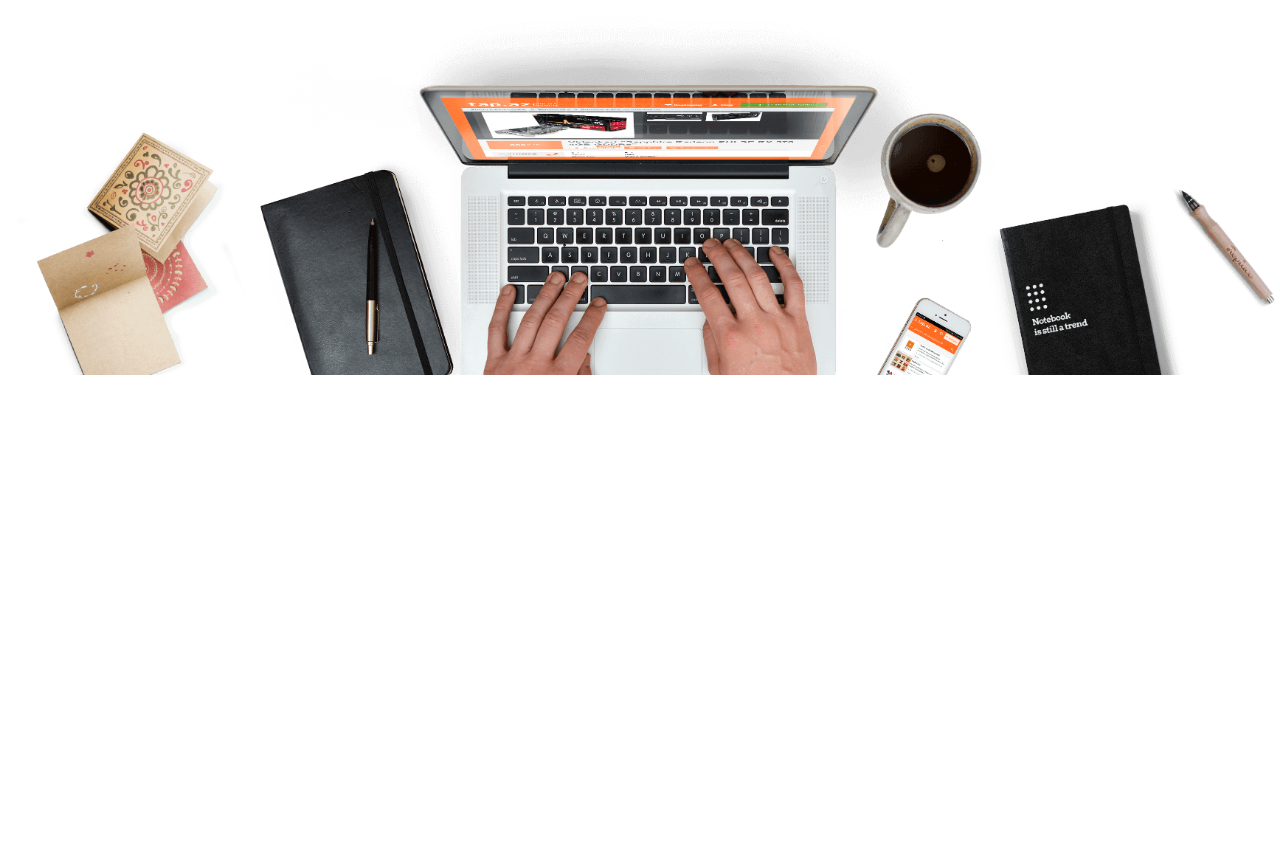
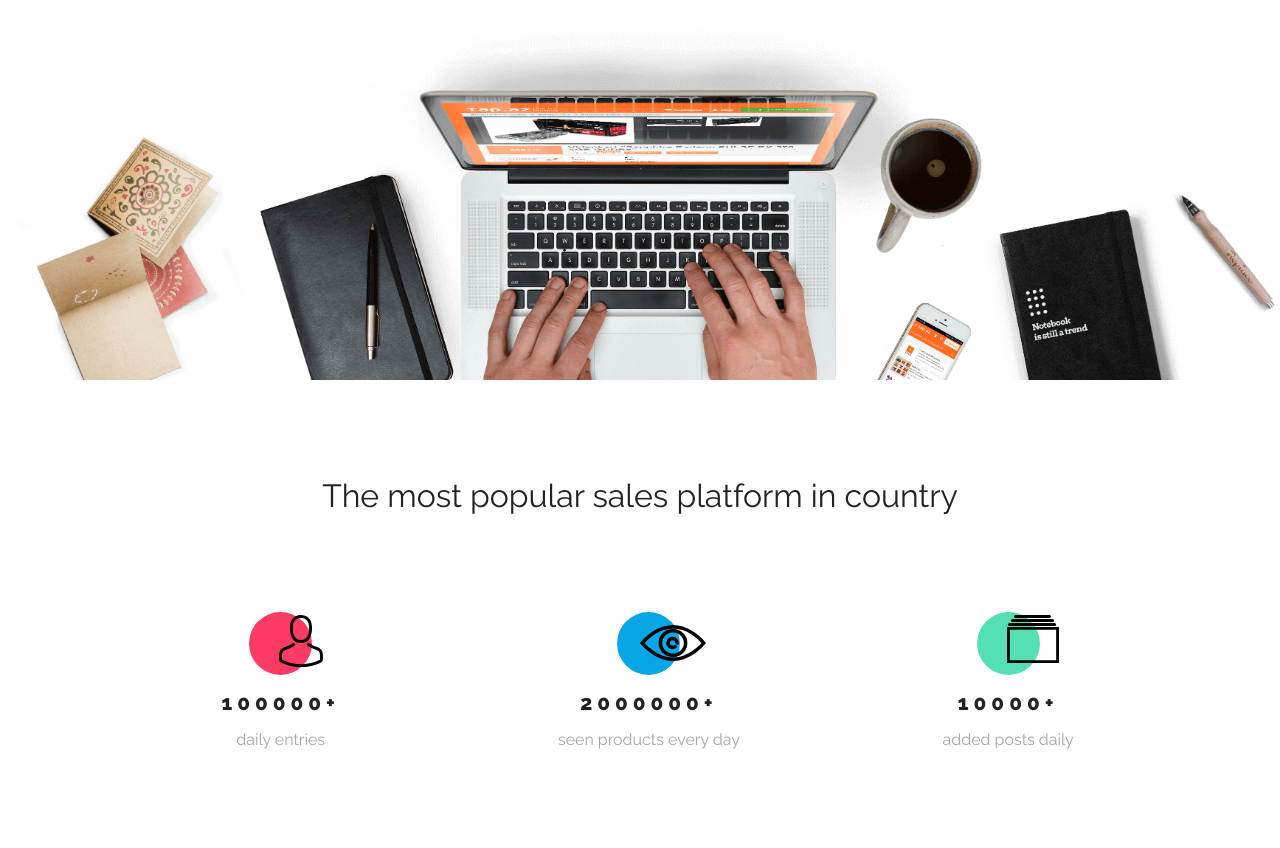
Before and after one commit to PrzemyslawMachola/Best-shop, a plain HTML site: page index.html in a window 1280 px wide. Shown: the part 387-1235 px from the top of the page. Before the commit the page ends 800 px from the top, so only its background shows below. Drawn offline with nearby package versions, Linux system fonts and the light colour scheme.

Commit message:
statistics section

```diff
--- a/css/style.css
+++ b/css/style.css
@@ -1,21 +1,15 @@
 :root {
     --color-white: #FFFFFF;
     --color_black: #000000;
-    --color-red-main: #FB3B64;
-    --color-red-second: #EB476E;
+    --color-red: #FB3B64;
     --color-red-shadow: #F9043629;
-    --color-red-shadow-button: #FF091129;
     --color-green: #55DFB4;
-    --color-blue-main: #08A6E4;
-    --color-blue-second: #07ACE6;
+    --color-blue: #08A6E4;
     --color-blue-shadow: #07ACE629;
     --color-dark-grey: #13253B;
-    --color-grey-checkbox: #707070;
-    --color-grey-form: #95989A;
-    --color-grey-text: #A5A5A5;
-    --color-grey-frames: #00000029;
-    --color-grey-background: #E8E9ED;
-    --color-lightgrey-gacground: #F7F7F7;
+    --color-grey: #A5A5A5;
+    --color-grey-shadow: #00000029;
+    --color-light-grey: #F7F7F7;
 
     --font-open-sans: 'Open Sans', sans-serif;
     --font-raleway: 'Raleway', sans-serif;'
@@ -29,7 +23,7 @@ body {
 header {
     display: flex;
     justify-content: center;
-    box-shadow: 0 3px 6px var(--color-grey-frames);
+    box-shadow: 0 3px 6px var(--color-grey-shadow);
 }
 
 .container {
@@ -42,7 +36,8 @@ header {
 .logo {
     font-weight: 300;
     font-size: 2em;
-    color: var(--color-blue-main)
+    color: var(--color-blue);
+    padding: 19px;
 }
 
 .menu {
@@ -52,14 +47,15 @@ header {
     font-family: var(--font-open-sans);
     font-weight: 700;
     font-size: 0.7em;
-    color: var(--color-grey-text);
+    color: var(--color-grey);
     text-transform: uppercase;
     padding: 27px 5px;
     margin: 0 40px;
-}
+    border-bottom: 4px solid var(--color-white);
+ }
 .menu li:hover {
     color: var(--color_black);
-    border-bottom: 4px solid var(--color-blue-main);
+    border-bottom: 4px solid var(--color-blue);
 }
 .open-section {
     width: 100%;
@@ -78,7 +74,7 @@ h1 {
 }
 .open-button {
     text-decoration: none;
-    background: var(--color-blue-main);
+    background: var(--color-blue);
     color: var(--color-white);
     font-weight: 700;
     padding: 22px 157px;
@@ -87,5 +83,62 @@ h1 {
 }
 .open-section img {
     width: 100%;
+}
 
+.stats {
+    text-align: center;
 }
+
+h2 {
+    font-size: 2em;
+    margin-top: 100px;
+}
+
+.stats__container {
+    display: flex;
+    justify-content: center;
+}
+
+.stats__column {
+    display: flex;
+    flex-direction: column;
+    align-items: center;
+    margin: 100px;
+}
+.circle {
+    width: 63px;
+    height: 63px;
+    border-radius: 50%;
+    position: relative;
+}
+
+.background-red {
+    background: var(--color-red);
+}
+.background-green {
+    background: var(--color-green);
+}
+.background-blue {
+    background: var(--color-blue);
+}
+
+.stats__img {
+    position: absolute;
+    left:30px;
+    top: 3px;
+}
+.stats__eye {
+    position: absolute;
+    left:23px;
+    top: 13px;
+}
+.stats__value {
+    font-size: 1.3em;
+    font-weight: 800;
+    letter-spacing: 5px;
+    padding: 18px;
+}
+.stats__description {
+    font-size: 1em;
+    color: var(--color-grey);
+}
--- a/index.html
+++ b/index.html
@@ -36,6 +36,31 @@
     <a href="#" class="open-button">Open your shop</a>
     <img src="./assets/Background.png">
 </section>
-
+<section class="stats">
+    <h2>The most popular sales platform in country</h2>
+    <div class="stats__container">
+        <div class="stats__column">
+            <div class="circle background-red">
+                <img class="stats__img" src="assets/Person.svg">
+            </div>
+            <p class="stats__value">100000+</p>
+            <p class="stats__description">daily entries</p>
+        </div>
+        <div class="stats__column">
+            <div class="circle background-blue">
+                <img class="stats__eye" src="assets/Eye.svg">
+            </div>
+            <p class="stats__value">2000000+</p>
+            <p class="stats__description">seen products every day</p>
+        </div>
+        <div class="stats__column">
+            <div class="circle background-green">
+                <img class="stats__img" src="assets/Catalog.svg">
+            </div>
+            <p class="stats__value">10000+</p>
+            <p class="stats__description">added posts daily</p>
+        </div>
+    </div>
+</section>
 </body>
 </html>
```
